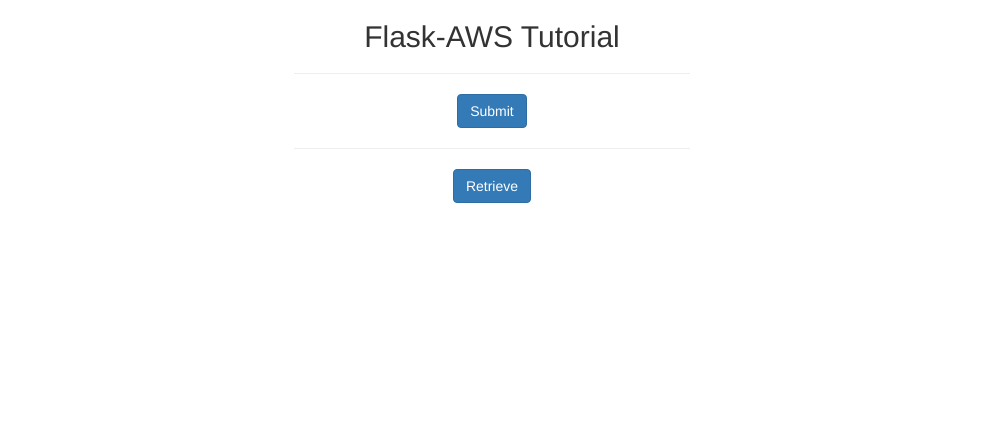
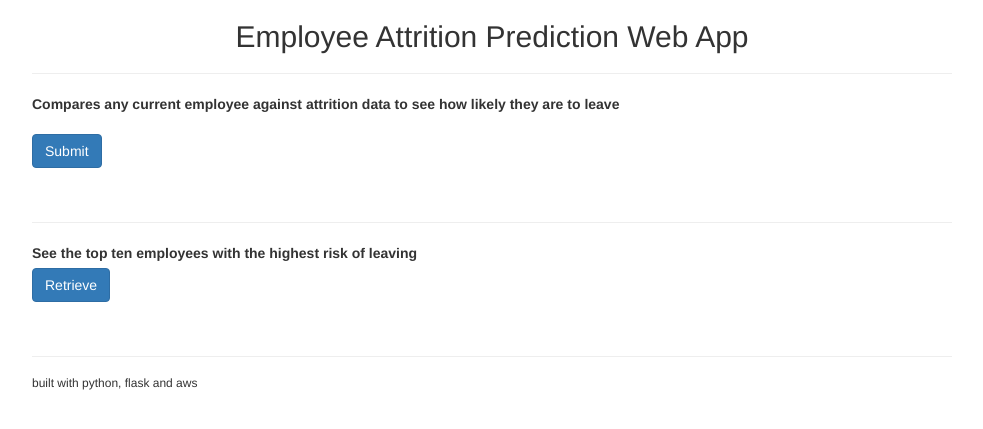
Before and after one commit to riotmakerr/flask-ds, a Flask app: page / in a window 1280 px wide. Shown: the top 429 px of the page, without its empty margins (148-1131 px from the left). Run offline with Flask 2, Linux system fonts and the light colour scheme; some libraries are stand-ins or nearby versions.

Commit message:
general updates

```diff
--- a/application.py
+++ b/application.py
@@ -1,6 +1,6 @@
 from flask import Flask, render_template, request
 from application import db
-from application.models import Data
+# from application.models import Data
 from application.forms import EnterDBInfo, RetrieveDBInfo
 from creds import APPLICATION_SECRET_KEY
 
@@ -16,25 +16,29 @@ def index():
     form2 = RetrieveDBInfo(request.form)
 
     if request.method == 'POST' and form1.validate():
-        data_entered = Data(notes=form1.dbNotes.data)
-        try:
-            db.session.add(data_entered)
-            db.session.commit()
-            db.session.close()
-        except:
-            db.session.rollback()
-        return render_template('thanks.html', notes=form1.dbNotes.data)
+        result = db.engine.execute("SELECT * FROM results WHERE employee_name = '" + str(form1.dbNotes.data) + "'")
+        return render_template('results.html', results=result, num_return='1')
+        # data_entered = Data(notes=form1.dbNotes.results)
+        # try:
+        #     db.session.add(data_entered)
+        #     db.session.commit()
+        #     db.session.close()
+        # except:
+        #     db.session.rollback()
+        # return render_template('thanks.html', notes=form1.dbNotes.results)
 
-    if request.method == 'POST' and form2.validate():
-        try:
-            num_return = int(form2.numRetrieve.data)
-            query_db = Data.query.order_by(Data.id.desc()).limit(num_return)
-            for q in query_db:
-                print(q.notes)
-            db.session.close()
-        except:
-            db.session.rollback()
-        return render_template('results.html', results=query_db, num_return=num_return)
+    elif request.method == 'POST':
+        # try:
+        #     num_return = int(form2.numRetrieve.Data)
+        #     query_db = Data.query.order_by(Data.id.desc()).limit(num_return)
+        #     for q in query_db:
+        #         print(q.employee_name)
+        #     db.session.close()
+        # except:
+        #     db.session.rollback()
+        result = db.engine.execute("SELECT * FROM results ORDER BY leave_chance DESC")
+        return render_template('results.html', results=result, num_return='1')
+
 
     return render_template('index.html', form1=form1, form2=form2)
 
--- a/requirements.txt
+++ b/requirements.txt
@@ -18,3 +18,4 @@ termcolor==1.1.0
 websocket-client==0.40.0
 Werkzeug==0.12.2
 WTForms==2.1
+PyMySQL==0.7.11
--- a/templates/base.html
+++ b/templates/base.html
@@ -1,6 +1,6 @@
 <html>
   <head>
-    <title>Flask-AWS Example</title>
+    <title>Attrition App</title>
     <link href="//maxcdn.bootstrapcdn.com/bootstrap/3.3.1/css/bootstrap.min.css" rel="stylesheet">
     <link href="http://fonts.googleapis.com/css?family=Abel|Open+Sans:400,600" rel="stylesheet" />
     <meta name="viewport" content="width=device-width, initial-scale=1.0">
--- a/templates/index.html
+++ b/templates/index.html
@@ -1,10 +1,12 @@
 {% extends "base.html" %} {% import 'macros.html' as macros %}
 {% block content %}
 
-<div class="col-md-4 col-md-offset-4">
+<div class="container">
+
+<div class="col-lg-10 col-lg-offset-1">
 
         <div align="center">
-        <h2>Flask-AWS Tutorial</h2>
+          <h2>Employee Attrition Prediction Web App</h2>
         </div>
 
   <hr>
@@ -12,25 +14,35 @@
   <form method="post" action="/index"  id="db_post" name="db_post">
 
       {{ form1.hidden_tag() }}
-
-    {{ macros.render_field(form1.dbNotes, placeholder='Enter text to submit to the DB', type='dbNotes', label_visible=false) }}
-
-    <div align="center"><button type="submit" class="btn btn-primary">Submit</button></p></div>
+      <label>Compares any current employee against attrition data to see how likely they are to leave</label>
+      <div style="max-width:400px;">
+        {{ macros.render_field(form1.dbNotes, placeholder='Enter Employee Name', type='dbNotes', label_visible=false) }}
+      <!-- <div align="center"> -->
+        <button type="submit" class="btn btn-primary">Submit</button></p>
+      <!-- </div> -->
+    </div>
 
   </form>
 
+  <br>
   <hr>
 
   <form method="post" action="/index"  id="db_post" name="db_view">
 
       {{ form2.hidden_tag() }}
-
-    {{ macros.render_field(form2.numRetrieve, placeholder='Retrieve last N DB entries (enter 1-9)', type='numRetrieve', label_visible=false) }}
-
-    <div align="center"><button type="submit" class="btn btn-primary">Retrieve</button></p></div>
+      <label>See the top ten employees with the highest risk of leaving</label>
+        <div style="max-width:400px;">
+      <!-- <div align="center"> -->
+        <button type="submit" class="btn btn-primary">Retrieve</button></p>
+      <!-- </div> -->
+    </div>
 
   </form>
 
+  <br>
+  <hr>
+  <div><h6>built with python, flask and aws</h6></div>
+</div>
 </div>
 
 {% endblock %}
--- a/templates/results.html
+++ b/templates/results.html
@@ -4,7 +4,7 @@
 <div class="col-md-4 col-md-offset-4">
 
       <div align="center">
-        <h2>{{num_return}} most recent entries to your AWS RDS:</h2>
+        <h2>Records retrieved from AWS RDS:</h2>
       </div>
 
 <hr>
@@ -13,7 +13,8 @@
   <thead>
 {% for z in results %}
     <tr>
-      <td>{{z.notes}}</td>
+      <td>{{z.employee_name}}</td>
+      <td>{{z.leave_chance}}</td>
     </tr>
 {% endfor %}
   </tbody>
```
Also changed, not shown: application/models.py (deleted, +0 -11 lines), templates/models.py (added, +11 -0 lines), templates/macros.html (line endings or trailing spaces). Lines whose indentation alone changed are shown as unchanged.
